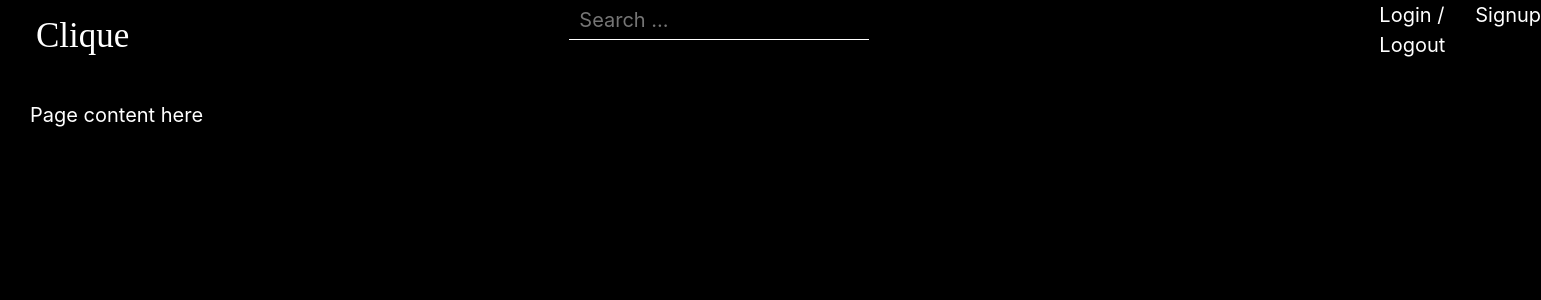
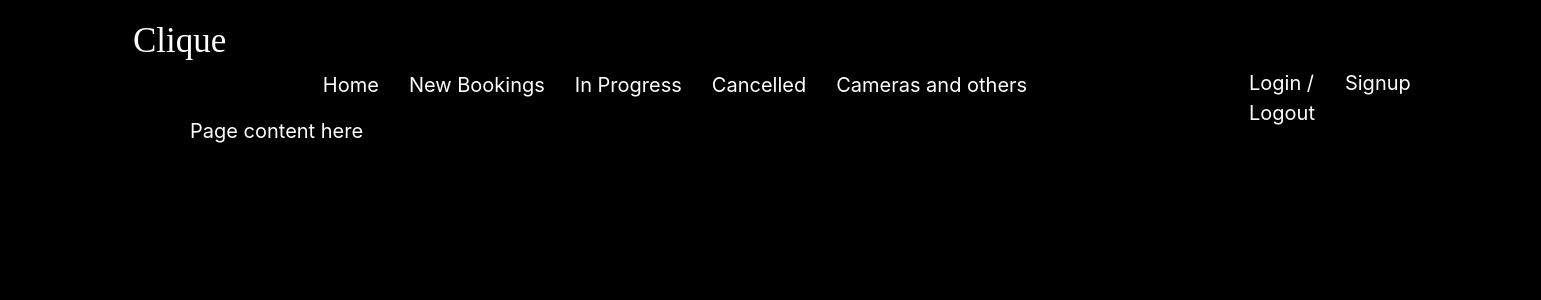
Before and after one commit to githubakarsh/clique-app, a React (Create React App) app: page / in a window 1280 px wide. Shown: the top 300 px of the page, 1541 px wide, since content can reach past the window. Built offline with nearby package versions, Linux system fonts and the light colour scheme.

Commit message:
changes 3

```diff
--- a/package.json
+++ b/package.json
@@ -13,9 +13,13 @@
     "react-calendar": "^3.3.1",
     "react-card-flip": "^1.0.11",
     "react-dom": "^17.0.1",
+    "react-redux": "^7.2.2",
+    "react-router": "^5.2.0",
+    "react-router-dom": "^5.2.0",
     "react-scripts": "4.0.2",
     "react-select": "^4.1.0",
     "react-toggle": "^4.1.1",
+    "redux": "^4.0.5",
     "web-vitals": "^1.1.0"
   },
   "scripts": {
--- a/src/App.js
+++ b/src/App.js
@@ -1,6 +1,7 @@
 
 import { useEffect, useState } from "react";
 import TopNavBar from './components/topnavbar/TopNavBar';
+import MenuNavigation from './components/topnavbar/MenuNavigation';
 
 
 function App() {
@@ -17,6 +18,7 @@ function App() {
   return (
     <div>
       <TopNavBar content={appContent}/>
+      <MenuNavigation />
       <main className="main-content">
         Page content here
       </main>
--- /dev/null
+++ b/src/components/topnavbar/MenuNavigation.jsx
@@ -0,0 +1,11 @@
+const MenuNavigation = () => {
+    return <nav className="menu-navigation"><ul className="menu-list">
+    <li>Home </li>
+    <li>New Bookings</li>
+    <li>In Progress</li>
+    <li>Cancelled</li>
+    <li>Cameras and others</li>
+</ul></nav>
+}
+
+export default MenuNavigation;
--- a/src/components/topnavbar/TopNavBar.jsx
+++ b/src/components/topnavbar/TopNavBar.jsx
@@ -1,3 +1,6 @@
+import MenuNavigation from "./MenuNavigation";
+
+
 const TopNavBar = ({
     content
 }) => {
@@ -5,13 +8,10 @@ const TopNavBar = ({
         <div className="navigation-logo">
             Clique
         </div>
-        <div className="search-bar">
-            <input type="text" placeholder="Search ..."/>
-        </div>
-        <ul className="menu-list">
+        <div style={{marginLeft: '1179px'}}><ul className="menu-list">
             <li>Login / Logout </li>
             <li>Signup  </li>
-        </ul>
+        </ul></div>
     </nav>
 }
 
--- a/src/styles/app.scss
+++ b/src/styles/app.scss
@@ -1,4 +1,7 @@
 .main-content {
     padding: 30px;
     padding-top: 0px;
+    margin-left: 160px;
+    margin-right: 170px;
+    text-overflow: initial;
 }
--- a/src/styles/components/_menu-list.scss
+++ b/src/styles/components/_menu-list.scss
@@ -3,6 +3,10 @@
     display: inline-flex;
     li {
         margin-left: 30px;
+    }
+    li:hover {
+        border-bottom: 1px solid white;
+        cursor: pointer;
     }
     &__horizontal {
 
--- /dev/null
+++ b/src/styles/components/_menu-navigation.scss
@@ -0,0 +1,3 @@
+.menu-navigation {
+    text-align: center;
+}
--- a/src/styles/components/_search-bar.scss
+++ b/src/styles/components/_search-bar.scss
@@ -15,3 +15,11 @@
     margin-left: 440px;
     margin-right: 440px;
 }
+
+.search-button {
+    border: none;
+    background: white;
+    color: black;
+    height: 40px;
+    width: 42px;
+}
--- a/src/styles/components/_topnavbar.scss
+++ b/src/styles/components/_topnavbar.scss
@@ -1,14 +1,14 @@
 .navigation-main {
-    display: flex;
+    display: inline-flex;
     flex-direction: row;
-    flex-wrap: initial;
+    flex-wrap: wrap;
     height: 70px;
-    margin-bottom: 30px;
+    padding-top: 15px;
+
 }
 
 .navigation-logo {
     font-size: 35px;
-    margin-left: 36px;
-    padding-top: 10px;
+    margin-left: 133px;
     font-family: 'Brush Script MT', cursive;
 }
--- a/src/styles/main.scss
+++ b/src/styles/main.scss
@@ -5,7 +5,7 @@
 @import './components/topnavbar';
 @import './components//search-bar';
 @import './components/menu-list';
-
+@import './components//menu-navigation';
 
 body {
  color: white;
```
Also changed, not shown: 1 other file (tests, documents, lock files or other folders).
